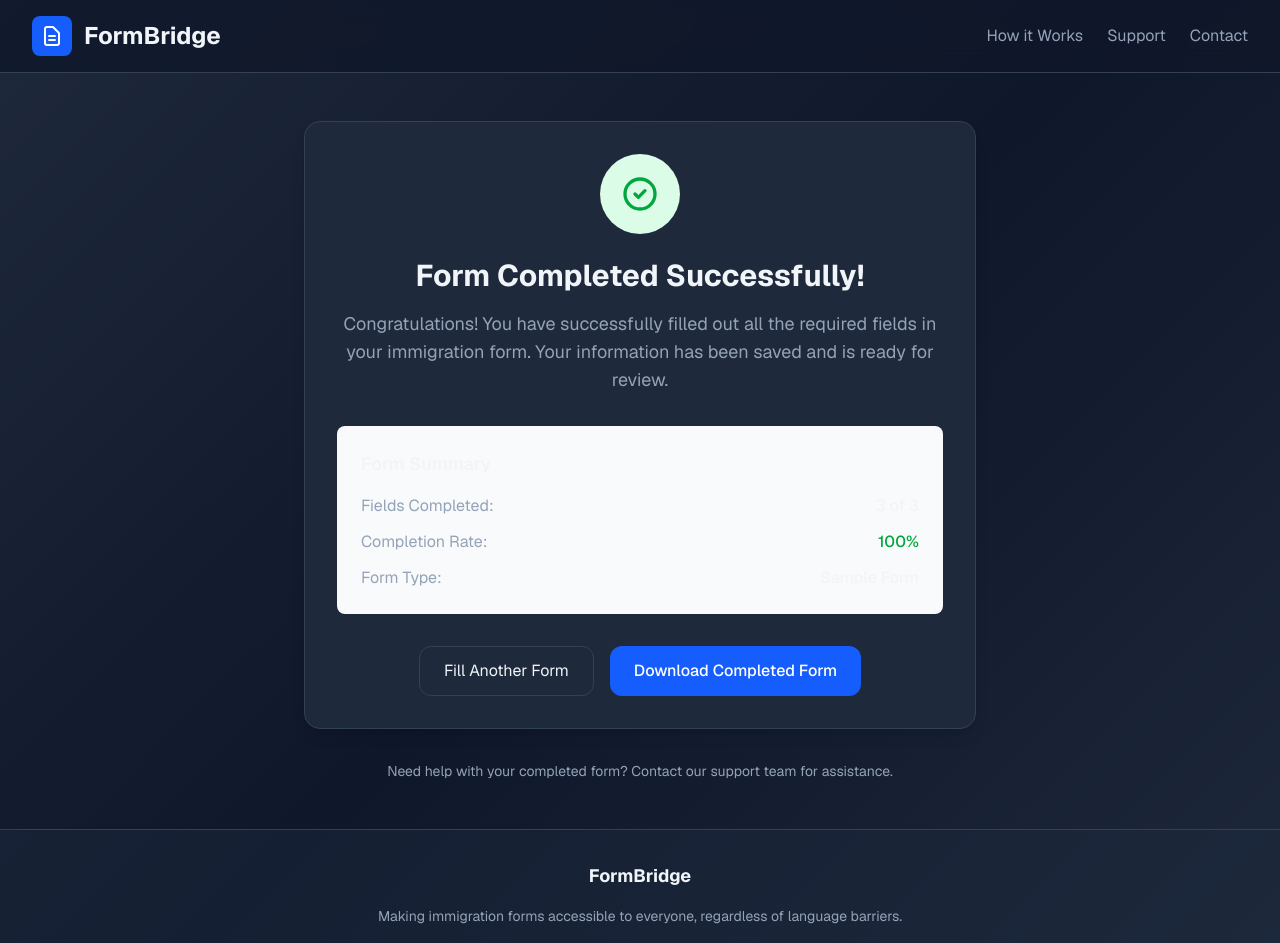
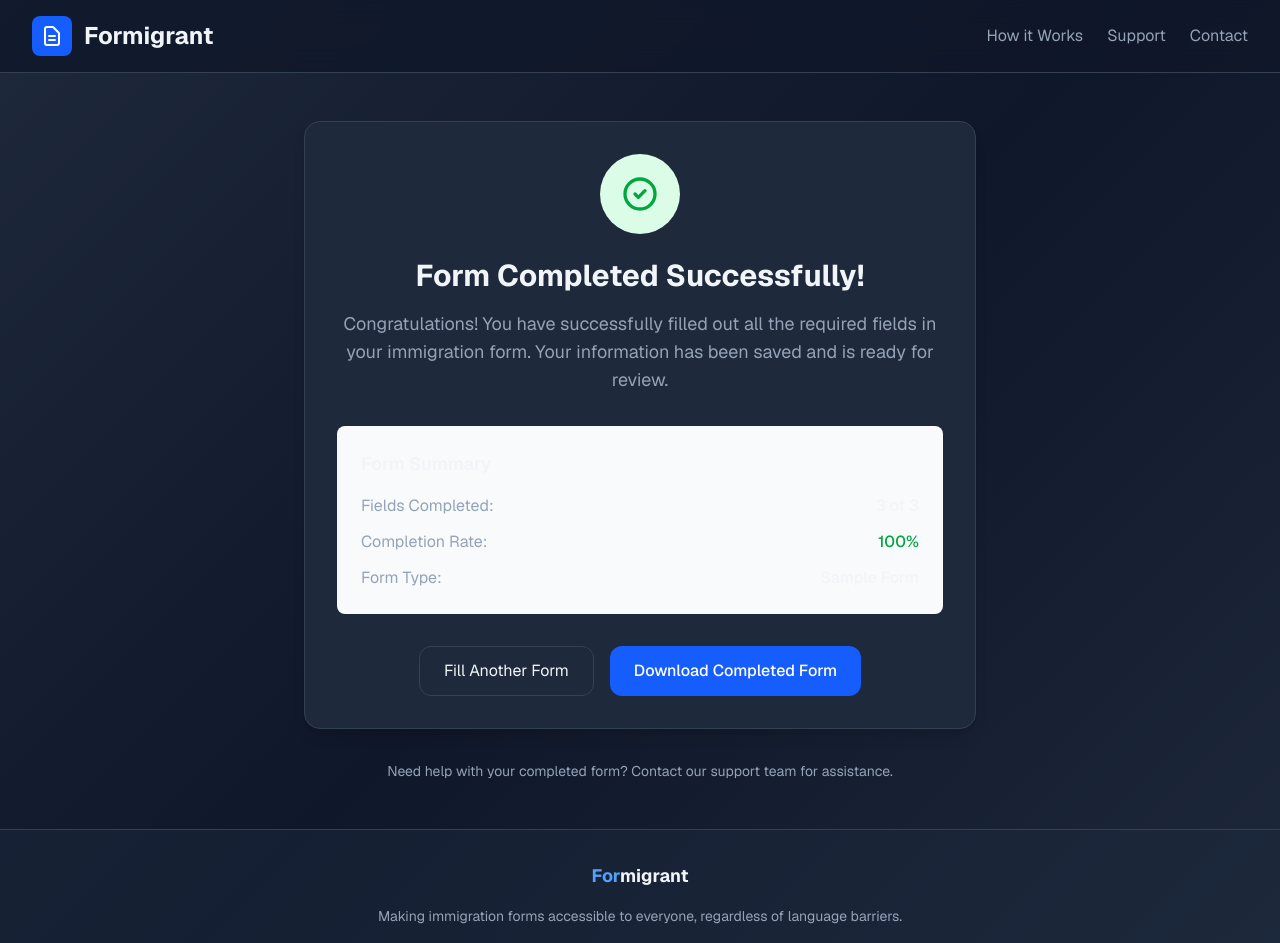
Before and after one commit to kevintsoii/uc-berkeley-ai-hackathon, a Next.js app in the folder frontend/: page /complete in a window 1280 px wide. Shown: the top 943 px of the page. Built offline with nearby package versions, Linux system fonts and the light colour scheme.

Commit message:
update title

```diff
--- a/frontend/src/app/layout.js
+++ b/frontend/src/app/layout.js
@@ -12,7 +12,7 @@ const geistMono = Geist_Mono({
 });
 
 export const metadata = {
-  title: "FormBridge - Immigration Form Assistant",
+  title: "Formigrant - Immigration Form Assistant",
   description:
     "AI-powered assistance for filling out immigration forms with multilingual support and voice guidance",
   icons: {
--- a/frontend/src/app/page.js
+++ b/frontend/src/app/page.js
@@ -632,7 +632,7 @@ export default function Home() {
 
         {/* Features Section */}
         <h3 className="text-3xl font-bold text-foreground-custom mb-8 text-center mt-40">
-          How FormBridge Helps You
+          How Formigrant Helps You
         </h3>
         <div className="bg-card-custom rounded-2xl shadow-lg p-8 mb-16">
           <div className="grid grid-cols-1 md:grid-cols-3 gap-8">
--- a/frontend/src/components/Footer.js
+++ b/frontend/src/components/Footer.js
@@ -4,9 +4,8 @@ export default function Footer() {
       <div className="max-w-7xl mx-auto px-4 sm:px-6 lg:px-8 py-8">
         <div className="text-center">
           <div className="flex items-center justify-center space-x-3 mb-4">
-
             <h3 className="text-lg font-bold text-foreground-custom">
-              FormBridge
+              <span className="text-blue-400">For</span>migrant
             </h3>
           </div>
           <p className="text-secondary-custom mb-4 text-sm">
--- a/frontend/src/components/Header.js
+++ b/frontend/src/components/Header.js
@@ -35,7 +35,7 @@ export default function Header({
               </svg>
             </div>
             <h1 className="text-2xl font-bold text-foreground-custom">
-              FormBridge
+              Formigrant
             </h1>
           </a>
 
```
